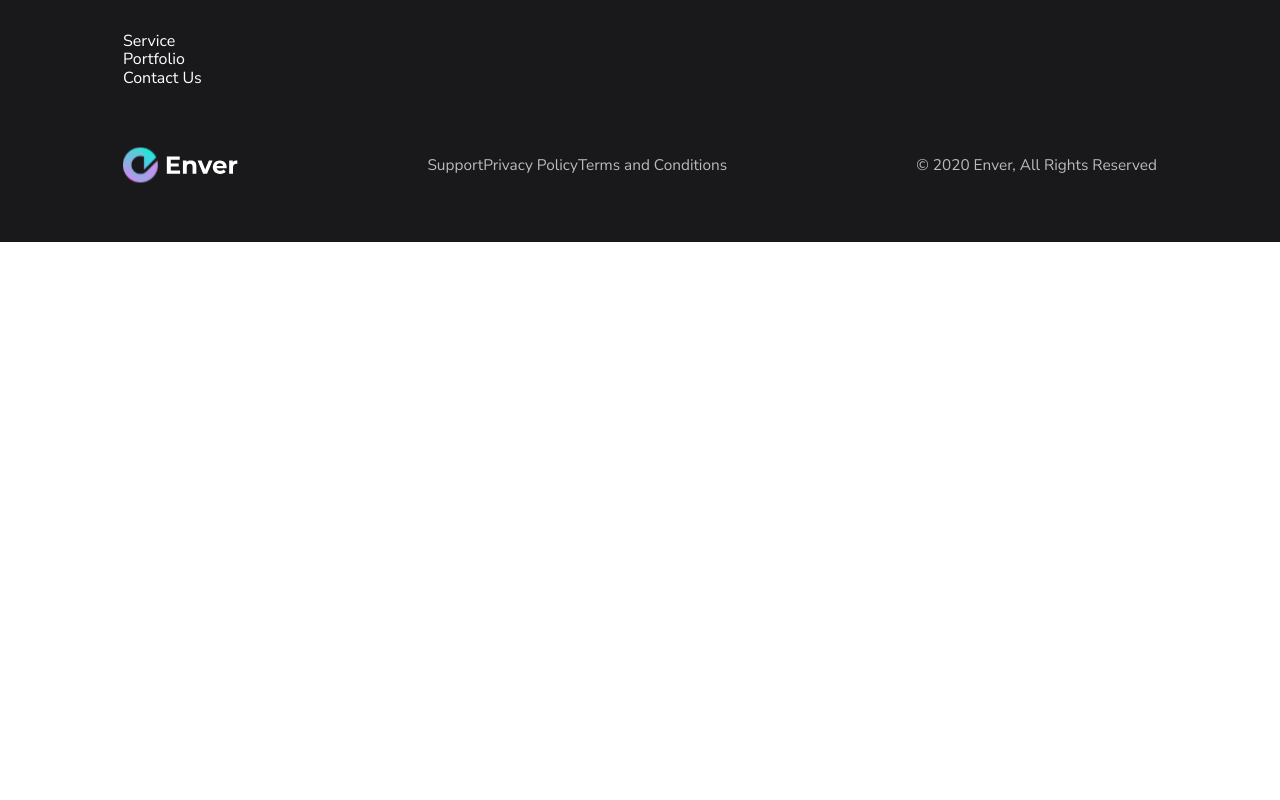
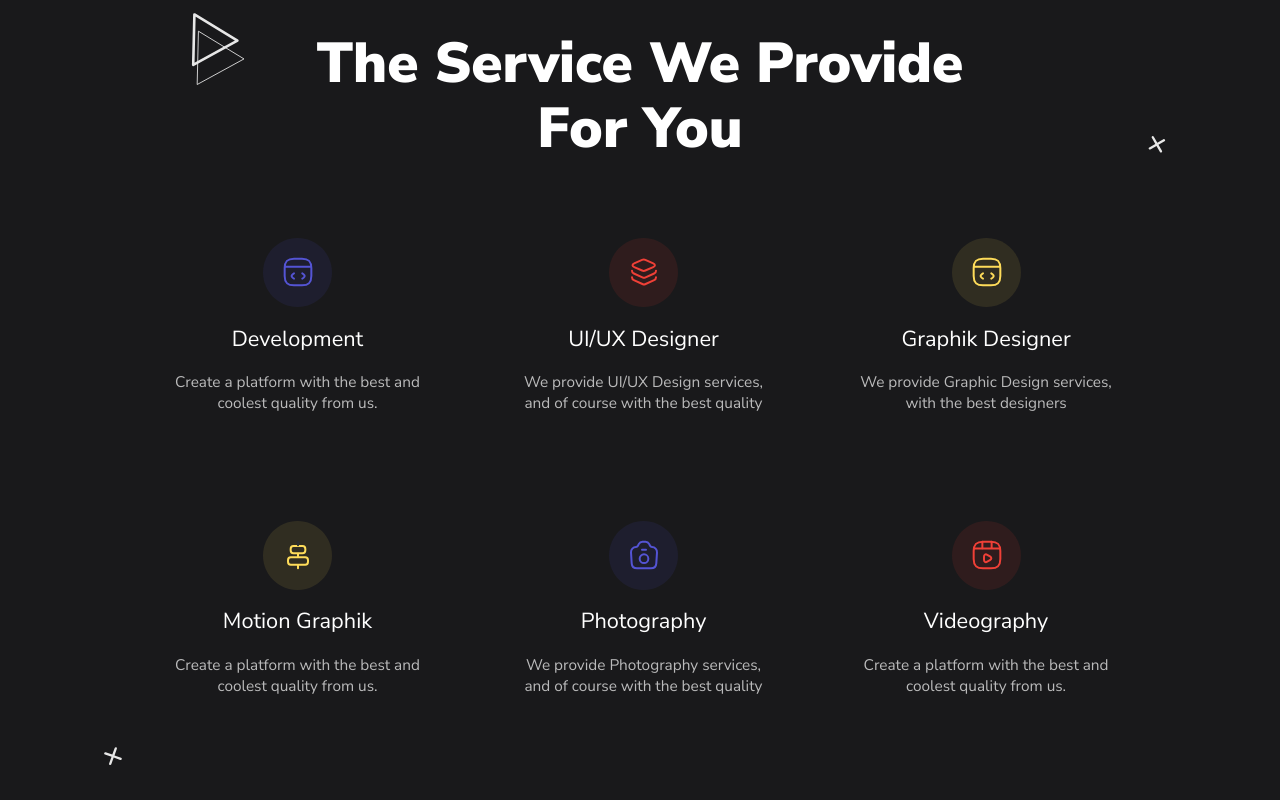
Before and after one commit to StVictoria/enver, a Next.js app: page / in a window 1280 px wide. Shown: the part 1700-2500 px from the top of the page. Before the commit the page ends 1942 px from the top, so only its background shows below. Built offline with nearby package versions, Linux system fonts and the light colour scheme.

Commit message:
create services

```diff
--- a/components/Main.tsx
+++ b/components/Main.tsx
@@ -4,6 +4,7 @@ import s from './Main.module.sass'
 import Footer from './_base/Footer'
 import Banner from './Banner'
 import WhyEnver from './WhyEnver'
+import Services from './Services'
 
 const Main: FC = () => {
   return (
@@ -12,7 +13,7 @@ const Main: FC = () => {
       <main className='container'>
         <Banner />
         <WhyEnver />
-        <section>Service</section>
+        <Services />
         <section>Portfolio</section>
         <section>Contact Us</section>
       </main>
--- /dev/null
+++ b/components/Services/index.tsx
@@ -0,0 +1,28 @@
+import Image from 'next/image'
+import { FC } from 'react'
+import { IService } from '../../interfaces/IService'
+import { services } from '../../static/services'
+import s from './styles.module.sass'
+
+const Services: FC = () => {
+  const renderServices = () =>
+    services.map((service: IService) => (
+      <li key={service.id} className={s.services_service}>
+        <Image src={service.icon} alt={service.title} />
+        <h3 className={s.services_serviceTitle}>{service.title}</h3>
+        <p className={s.services_serviceDescr}>{service.descr}</p>
+      </li>
+    ))
+
+  return (
+    <section className={`${s.services} sectionMB`}>
+      <h2 className={s.services_title}>The Service We Provide For You</h2>
+      <ul className={s.services_list}>{renderServices()}</ul>
+      <div className={s.services_trianglesIcon}/>
+      <div className={s.services_addIcon1}/>
+      <div className={s.services_addIcon2}/>
+    </section>
+  )
+}
+
+export default Services
--- /dev/null
+++ b/components/Services/styles.module.sass
@@ -0,0 +1,61 @@
+@import '/styles/vars.sass'
+
+.services
+    position: relative
+
+.services_trianglesIcon, .services_addIcon1, .services_addIcon2
+    position: absolute
+    background-position: center
+    background-repeat: no-repeat
+    background-size: contain
+
+.services_trianglesIcon
+    width: 9%
+    height: 15%
+    top: -5%
+    left: 4%
+    background-image: url('../../assets/triangles.svg')
+
+.services_addIcon1
+    width: 4%
+    height: 4%
+    top: 14%
+    right: -2%
+    transform: rotate(60deg)
+    background-image: url('../../assets/add.svg')
+
+.services_addIcon2
+    width: 4%
+    height: 4%
+    bottom: -5%
+    left: -3%
+    transform: rotate(20deg)
+    background-image: url('../../assets/add.svg')
+
+.services_title
+    text-align: center
+    max-width: 70%
+    margin: 0 auto
+    margin-bottom: 3vw
+
+.services_list
+    display: grid
+    grid-template-columns: auto auto auto
+    row-gap: 2.4vw
+
+.services_service
+    display: flex
+    flex-direction: column
+    justify-content: center
+    align-items: center
+    padding: 3vw
+    text-align: center
+
+.services_serviceTitle
+    font-size: 1.7vw
+    font-weight: normal
+    margin: 1.5vw 0
+
+.services_serviceDescr
+    color: $color_text_secondary
+    width: 96%
--- a/components/WhyEnver/styles.module.sass
+++ b/components/WhyEnver/styles.module.sass
@@ -7,8 +7,6 @@
 
 .whyEnver_title
     width: 48%
-    font-size: 4.4vw
-    font-weight: 900
 
 .whyEnver_descr
     width: 43%
--- /dev/null
+++ b/interfaces/IService.ts
@@ -0,0 +1,8 @@
+import { SVGProps } from 'react'
+
+export interface IService {
+    id: number
+    title: string
+    descr: string
+    icon: string
+}
--- /dev/null
+++ b/static/services.ts
@@ -0,0 +1,49 @@
+
+import DevIcon from '../assets/devIcon.svg'
+import UiuxIcon from '../assets/uiuxIcon.svg'
+import GraphikIcon from '../assets/graphikIcon.svg'
+import MotionIcon from '../assets/motionIcon.svg'
+import PhotoIcon from '../assets/photoIcon.svg'
+import videoIcon from '../assets/videoIcon.svg'
+import { IService } from '../interfaces/IService'
+
+export const services: IService[] = [
+    {
+        id: 0,
+        title: 'Development',
+        descr: 'Create a platform with the best and coolest quality from us.',
+        icon: DevIcon,
+    },
+    {
+        id: 1,
+        title: 'UI/UX Designer',
+        descr:
+            'We provide UI/UX Design services, and of course with the best quality',
+        icon: UiuxIcon,
+    },
+    {
+        id: 2,
+        title: 'Graphik Designer',
+        descr: 'We provide Graphic Design services, with the best designers',
+        icon: GraphikIcon,
+    },
+    {
+        id: 3,
+        title: 'Motion Graphik',
+        descr: 'Create a platform with the best and coolest quality from us.',
+        icon: MotionIcon,
+    },
+    {
+        id: 4,
+        title: 'Photography',
+        descr:
+            'We provide Photography services, and of course with the best quality',
+        icon: PhotoIcon,
+    },
+    {
+        id: 5,
+        title: 'Videography',
+        descr: 'Create a platform with the best and coolest quality from us.',
+        icon: videoIcon,
+    },
+]
--- a/styles/globals.sass
+++ b/styles/globals.sass
@@ -37,8 +37,12 @@ ul, li
     padding: 0
     margin: 0
 
-h1, h2, h3, h4
+h1, h2, h3, h4, p
     margin: 0
+
+h2
+    font-size: 4.4vw
+    font-weight: 900
 
 .container
     max-width: $mainContentWidth
```
